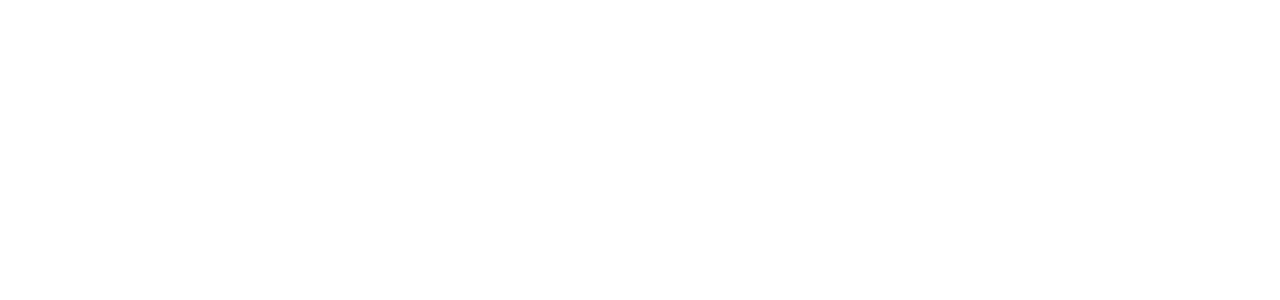
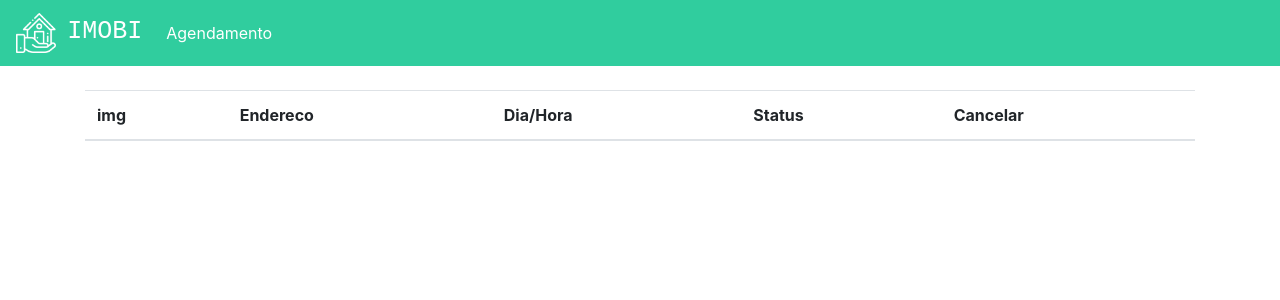
Before and after one commit to LucasCorpT5/IMOBI, a Django app: page /agendamentos in a window 1280 px wide. Before the commit the part shown is empty. Shown: the top 300 px of the page. Run offline with Django 4.2, Linux system fonts and the light colour scheme; a user stored in the database is signed in; data comes from the database, SQL or seed files in the repository; lists and menus that the app fills with data are empty.

Commit message:
agendate

```diff
--- a/plataforma/templates/agendamentos.html
+++ b/plataforma/templates/agendamentos.html
@@ -1,5 +1,65 @@
-{% for visita in visitas %}
+{% extends 'base.html' %}
+{% load static %}
+
+{% block 'head' %}
+
+<link rel="stylesheet" href="{% static 'plataforma/css/home.css' %}">
+
+{% endblock  %}
+
+
+{% block 'body' %}
+
+    <div class="container">
+
+        <br>
+        <table class="table table-striped">
+        <thead>
+            <tr>
+                <th scope="col">img</th>
+                <th scope="col">Endereco</th>
+                <th scope="col">Dia/Hora</th>
+                <th scope="col">Status</th>
+                <th scope="col">Cancelar</th>
+            </tr>
+        </thead>
+        <tbody>
+            {% for visita in visitas %}
+                <tr>
+                    <th><img width="80" src="{{visita.imovel.imagens.all.0}}"></th>
+                    <td>{{visita.imovel.rua}}, {{visita.imovel.cidade}}</td>
+                    <td>{{visita.dia}}/{{visita.horario}}</td>
+                    <td>
+                        {% if visita.status == "A" %}
+                            <span class="badge badge-info">Agendado</span>
+                        {% endif %}
+
+                        {% if visita.status == "F" %}
+                            <span class="badge badge-success">Finalizado</span>
+                        {% endif %}
+
+                        {% if visita.status == "C" %}
+                            <span class="badge badge-danger">Cancelado</span>
+                        {% endif %}
+                    </td>
+                    <td>
+
+                        {% if visita.status == "A" %}
+                            <a href="" class="btn btn-danger">CANCELAR</a>
+                        {% else %}
+                            <a href="" class="btn btn-danger disabled">CANCELAR</a>
+
+                        {% endif %}
 
 
 
-{% endfor %}
+                    </td>
+                </tr>
+            {% endfor %}
+        </tbody>
+    </table>
+    </div>
+
+
+
+{% endblock  %}
```
